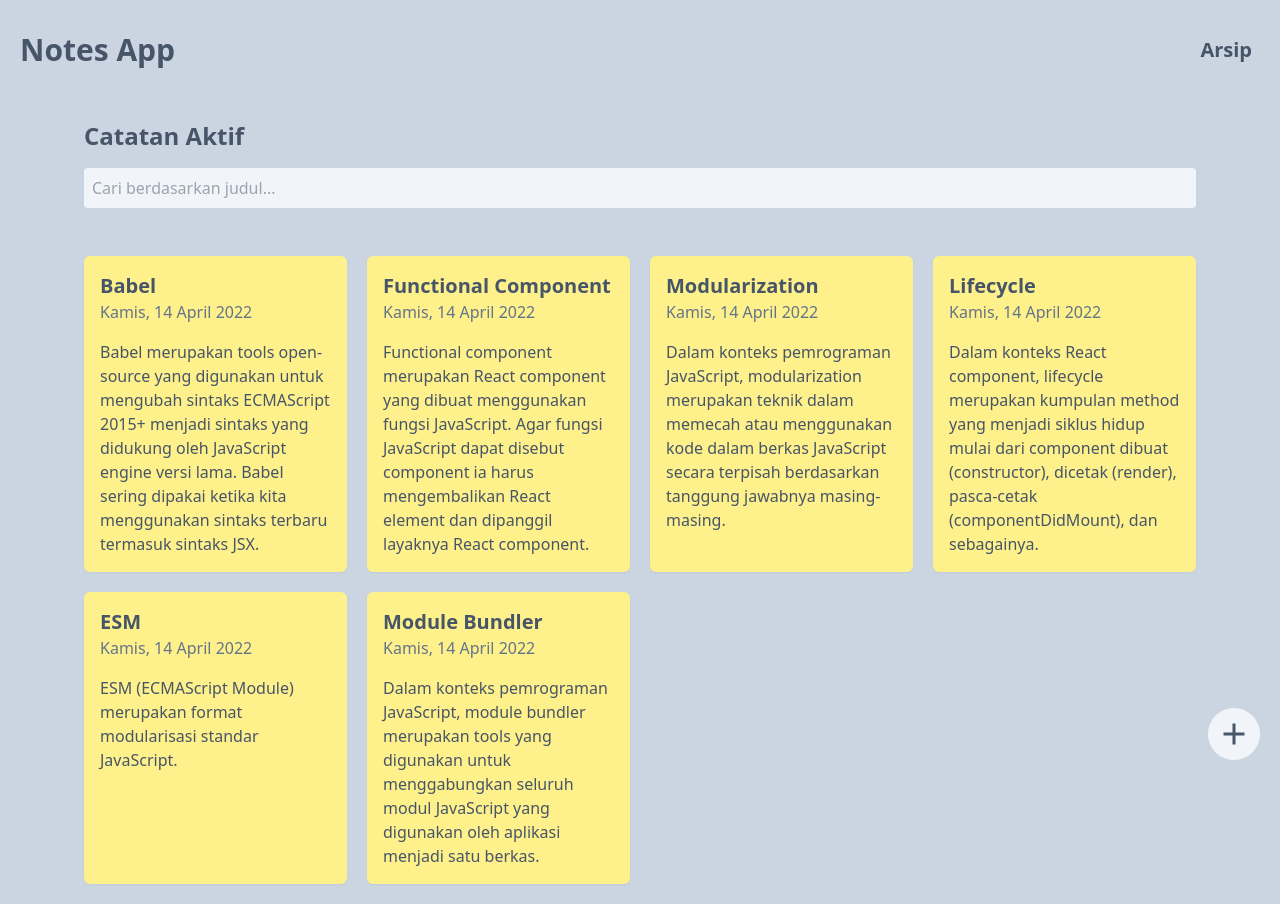
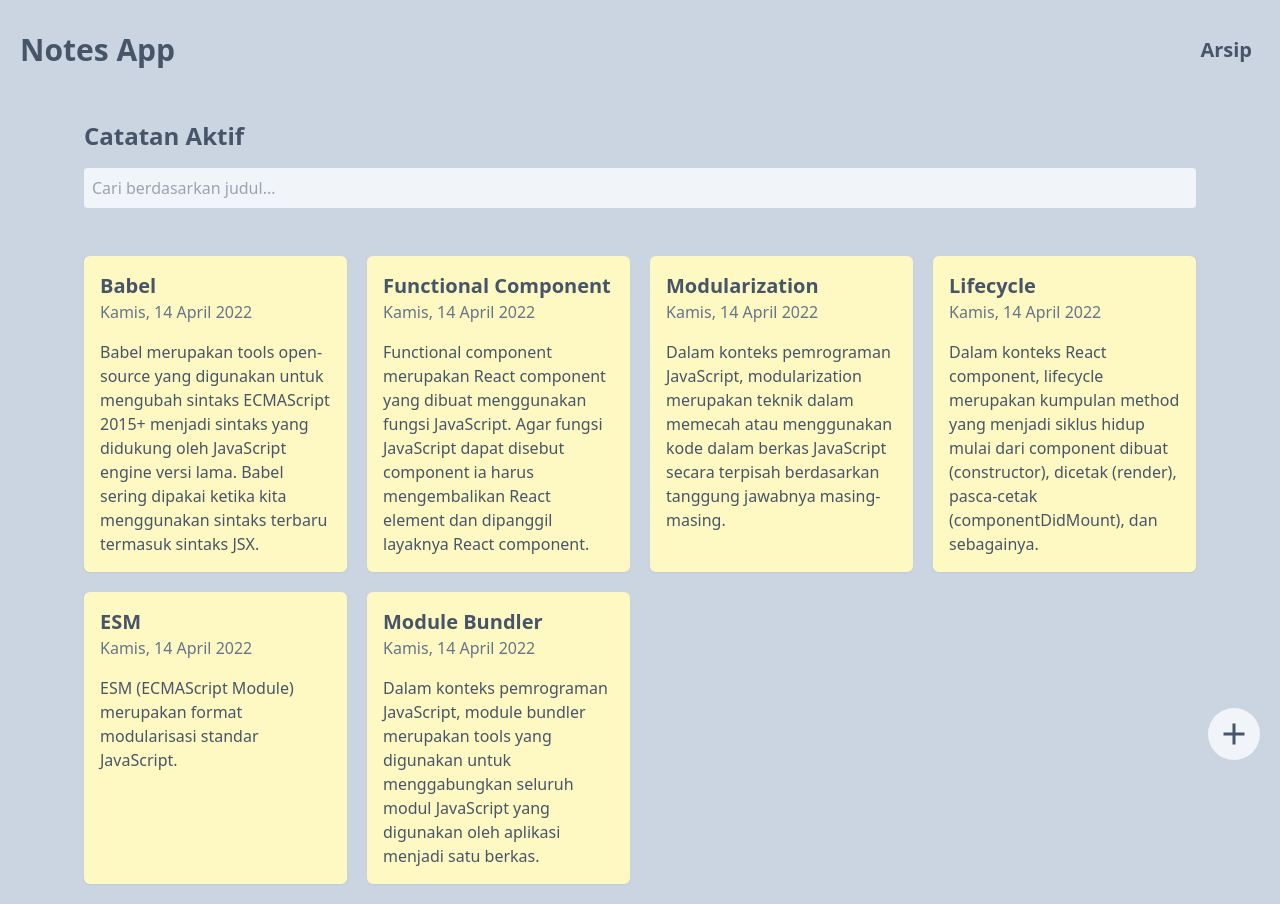
Before and after one commit to shikin93/spa-notes-app, a React (Create React App) app: page / in a window 1280 px wide. Built offline with nearby package versions, Linux system fonts and the light colour scheme.

Commit message:
fix search catatan and not found page

```diff
--- a/src/components/NoteItem.js
+++ b/src/components/NoteItem.js
@@ -7,7 +7,7 @@ function NoteItem({
   id, title, createdAt, body,
 }) {
   return (
-    <div className="bg-yellow-200 flex flex-col overflow-hidden rounded-md p-4 shadow-sm">
+    <div className="bg-yellow-100 flex flex-col overflow-hidden rounded-md p-4 shadow-sm">
       <h3 className="text-xl font-bold"><Link to={`/notes/${id}`}>{title}</Link></h3>
       <p className="text-slate-500">{showFormatedDate(createdAt)}</p>
       <div className="pt-4">
--- a/src/pages/ArchivePage.js
+++ b/src/pages/ArchivePage.js
@@ -14,7 +14,7 @@ export default function ArchivePage() {
 
   const onKeywordChangeHandler = (e) => {
     setKeyword(e.target.value);
-    setSearchParams({ keyword });
+    setSearchParams({ keyword: e.target.value });
   };
 
   return (
--- a/src/pages/HomePage.js
+++ b/src/pages/HomePage.js
@@ -21,7 +21,7 @@ export default function HomePage() {
 
   const onKeywordChangeHandler = (e) => {
     setKeyword(e.target.value);
-    setSearchParams({ keyword });
+    setSearchParams({ keyword: e.target.value });
   };
 
   return (
--- a/src/pages/PageNotFound.js
+++ b/src/pages/PageNotFound.js
@@ -3,7 +3,7 @@ import React from 'react';
 export default function PageNotFound() {
   return (
     <section className="text-center">
-      <h2 className="text-9xl">404</h2>
+      <h2 className="text-9xl text-red-400 font-bold">404</h2>
       <p className="pt-4 text-xl">Page not found</p>
     </section>
   );
```
